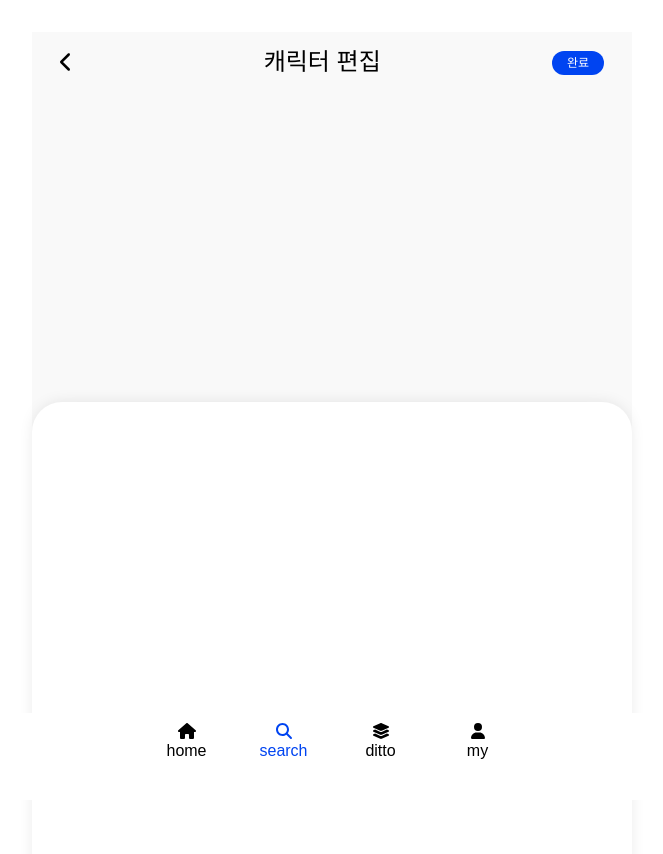
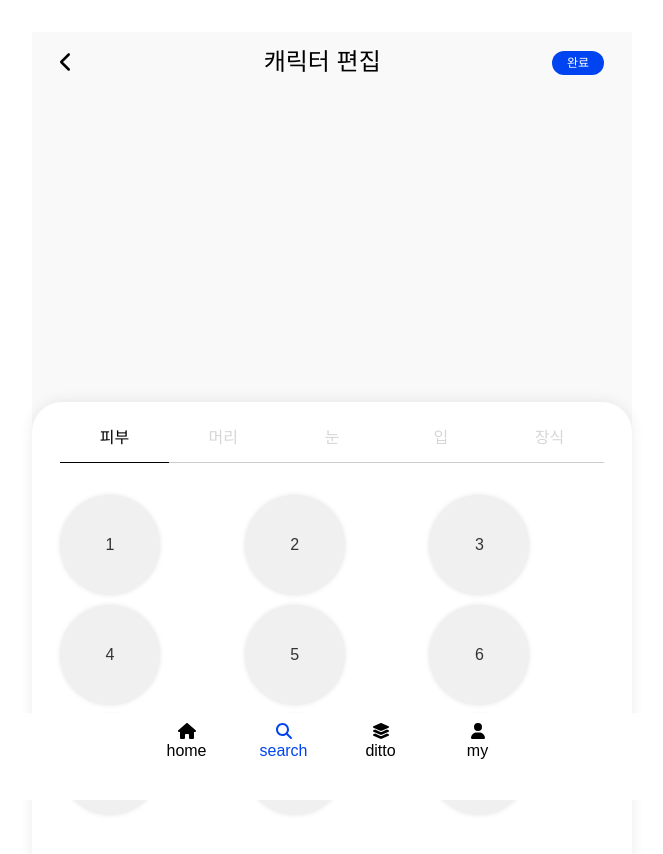
Before and after one commit to DittoTrip/DittoTrip-frontend, a React (Vite) app: page /character in a window 1280 px wide. Shown: the top 854 px of the page, without its empty margins (308-971 px from the left). Built offline with nearby package versions, Linux system fonts and the light colour scheme.

Commit message:
Feat: 캐릭터 페이지

```diff
--- a/src/pages/Character.tsx
+++ b/src/pages/Character.tsx
@@ -1,9 +1,53 @@
-import styled from "styled-components"
+import styled from "styled-components";
 import AppBar from "../components/common/AppBar";
 import Button from "../components/common/Button";
 import { useState } from "react";
+import { TapItem } from "./Category";
+import Tap from "../components/common/Tab";
 
-const Character = () =>{
+const Character = () => {
+    const tapData: TapItem[] = [
+        {
+            id: 0,
+            title: '피부',
+            content: (
+                <></>
+            ),
+        },
+        {
+            id: 1,
+            title: '머리',
+            content: (
+                <></>
+            ),
+        },
+        {
+            id: 2,
+            title: '눈',
+            content: (
+                <></>
+            ),
+        },
+        {
+            id: 3,
+            title: '입',
+            content: (
+                <></>
+            ),
+        },
+        {
+            id: 4,
+            title: '장식',
+            content: (
+                <></>
+            ),
+        },
+    ]
+
+    const [selectedId, setSelectedId] = useState<number>(tapData[0]?.id);
+
+    // 더미 데이터 추가
+    const boxData = Array.from({ length: 9 }, (_, i) => i);
 
     return (
         <CharacterStyle>
@@ -15,17 +59,24 @@ const Character = () =>{
                     }
                     action={
                         <div className="btn">
-                        <Button size={"small"} scheme={"keyButton"}>완료</Button>
+                            <Button size={"small"} scheme={"keyButton"}>완료</Button>
                         </div>
-                    }/>
+                    } />
             </div>
             <div className="container">
                 <div className="character-tab">
-
+                    <div className="margin">
+                        <Tap tapData={tapData} selectedId={selectedId} setSelectedId={setSelectedId} />
+                        <div className="box-container">
+                            {boxData.map((item, index) => (
+                                <div className="box" key={index}>
+                                    {item + 1}
+                                </div>
+                            ))}
+                        </div>
+                    </div>
                 </div>
             </div>
-
-
         </CharacterStyle>
     )
 }
@@ -35,7 +86,7 @@ const CharacterStyle = styled.div`
         background-color: #F9F9F9;
     }
     .title {
-        ${({theme})=>theme.font.subTitle};
+        ${({ theme }) => theme.font.subTitle};
         flex: 1;
     }
 
@@ -54,6 +105,30 @@ const CharacterStyle = styled.div`
         border-radius: 30px;
         box-shadow: 0px -1px 15px -2px rgb(0, 0, 0, 0.1);
     }
+    .margin {
+        margin: 0 28px;
+    }
+
+    .box-container {
+        display: grid;
+        grid-template-columns: repeat(3, 1fr);
+        gap: 10px;
+        margin-top: 20px;
+    }
+
+    .box {
+        width: 100px;
+        height: 100px;
+        background-color: #f0f0f0;
+        display: flex;
+        align-items: center;
+        justify-content: center;
+        border-radius: 8px;
+        font-size: 16px;
+        color: #333;
+        box-shadow: 0px 0px 5px rgba(0,0,0,0.1);
+        border-radius: 100%;
+    }
 `;
 
 export default Character;
```
